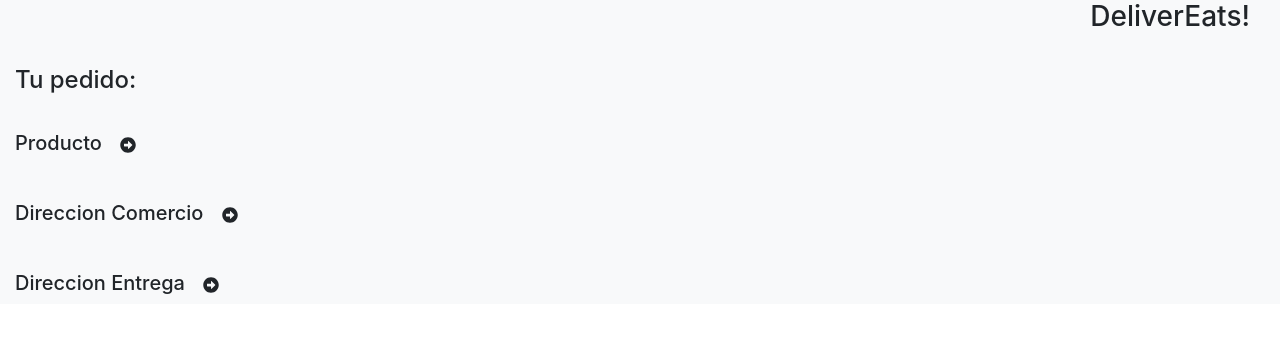
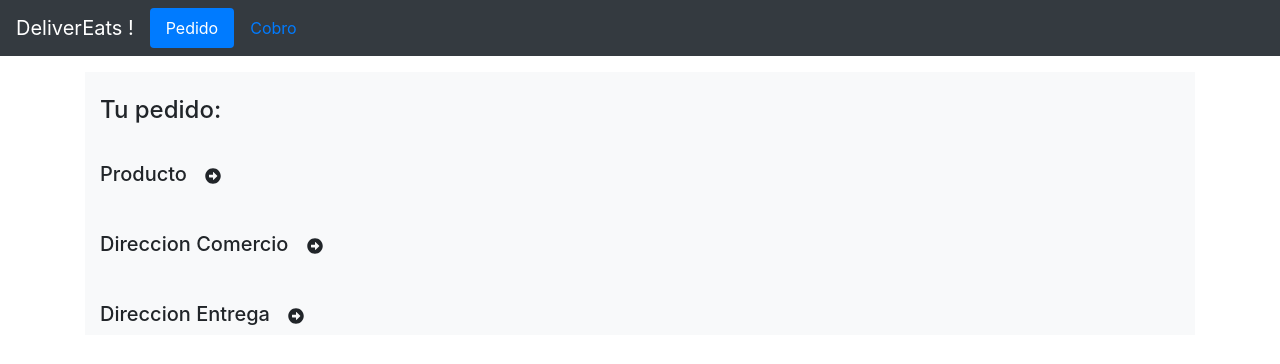
Before and after one commit to mati4935/ISW2020-Grupo3, an Angular app in the folder Practico/TPs/Evaluables/TP 6/TP6-ImplementacionUS/: page /pedido in a window 1280 px wide. Before the commit this address led to /. Shown: the top 364 px of the page. Built offline with nearby package versions, Linux system fonts and the light colour scheme.

Commit message:
nav var agregada

```diff
--- a/Practico/TPs/Evaluables/TP 6/TP6-ImplementacionUS/package.json
+++ b/Practico/TPs/Evaluables/TP 6/TP6-ImplementacionUS/package.json
@@ -29,12 +29,12 @@
     "zone.js": "~0.10.3"
   },
   "devDependencies": {
-    "@angular-devkit/build-angular": "~0.1000.8",
+    "@angular-devkit/build-angular": "^0.1000.8",
     "@angular/cli": "~10.0.8",
     "@angular/compiler-cli": "~10.0.14",
-    "@types/node": "^12.11.1",
     "@types/jasmine": "~3.5.0",
     "@types/jasminewd2": "~2.0.3",
+    "@types/node": "^12.11.1",
     "codelyzer": "^6.0.0",
     "jasmine-core": "~3.5.0",
     "jasmine-spec-reporter": "~5.0.0",
--- a/Practico/TPs/Evaluables/TP 6/TP6-ImplementacionUS/src/app/app.component.css
+++ b/Practico/TPs/Evaluables/TP 6/TP6-ImplementacionUS/src/app/app.component.css
@@ -0,0 +1,4 @@
+#divBody {
+    min-height: 75rem;
+    padding-top: 4.5rem;
+}
--- a/Practico/TPs/Evaluables/TP 6/TP6-ImplementacionUS/src/app/app.component.html
+++ b/Practico/TPs/Evaluables/TP 6/TP6-ImplementacionUS/src/app/app.component.html
@@ -1 +1,4 @@
-<app-pedido></app-pedido>
+<app-menu></app-menu>
+<div class="container" id='divBody'>
+    <router-outlet></router-outlet>
+</div>
--- /dev/null
+++ b/Practico/TPs/Evaluables/TP 6/TP6-ImplementacionUS/src/app/menu/menu.component.html
@@ -0,0 +1,26 @@
+<nav class="navbar navbar-expand-md fixed-top bg-dark navbar-dark">
+    <a class="navbar-brand" href="#">DeliverEats ! </a>
+    <button
+      class="navbar-toggler"
+      type="button"
+      data-toggle="collapse"
+      data-target="#navbarCollapse"
+      aria-controls="navbarCollapse"
+      aria-expanded="false"
+      aria-label="Toggle navigation"
+    >
+      <span class="navbar-toggler-icon"></span>
+    </button>
+    <div class="collapse navbar-collapse" id="navbarCollapse">
+      <ul class="nav nav-pills" role="tablist">
+        <li class="nav-item">
+          <a class="nav-link active" href=""
+            >Pedido <span class="sr-only">(current)</span></a
+          >
+        </li>
+        <li class="nav-item">
+          <a class="nav-link" href="">Cobro</a>
+        </li>
+      </ul>
+    </div>
+  </nav>
--- /dev/null
+++ b/Practico/TPs/Evaluables/TP 6/TP6-ImplementacionUS/src/app/menu/menu.component.ts
@@ -0,0 +1,15 @@
+import { Component, OnInit } from '@angular/core';
+
+@Component({
+  selector: 'app-menu',
+  templateUrl: './menu.component.html',
+  styleUrls: ['./menu.component.css']
+})
+export class MenuComponent implements OnInit {
+
+  constructor() { }
+
+  ngOnInit(): void {
+  }
+
+}
--- a/Practico/TPs/Evaluables/TP 6/TP6-ImplementacionUS/src/app/pedido/pedido.component.html
+++ b/Practico/TPs/Evaluables/TP 6/TP6-ImplementacionUS/src/app/pedido/pedido.component.html
@@ -1,5 +1,4 @@
 <div class="bg-light">
-  <h3 class="row justify-content-end container-fluid">DeliverEats!</h3>
   <br>
   <h4 class="container-fluid">Tu pedido: </h4>
   <div id="divFormulario1" class="container-fluid">
```
Also changed, not shown: Practico/TPs/Evaluables/TP 6/TP6-ImplementacionUS/src/app/app.module.ts (+10 -2 lines), Practico/TPs/Evaluables/TP 6/TP6-ImplementacionUS/src/app/menu/menu.component.css (added), 2 other files (tests, documents, lock files or other folders).
